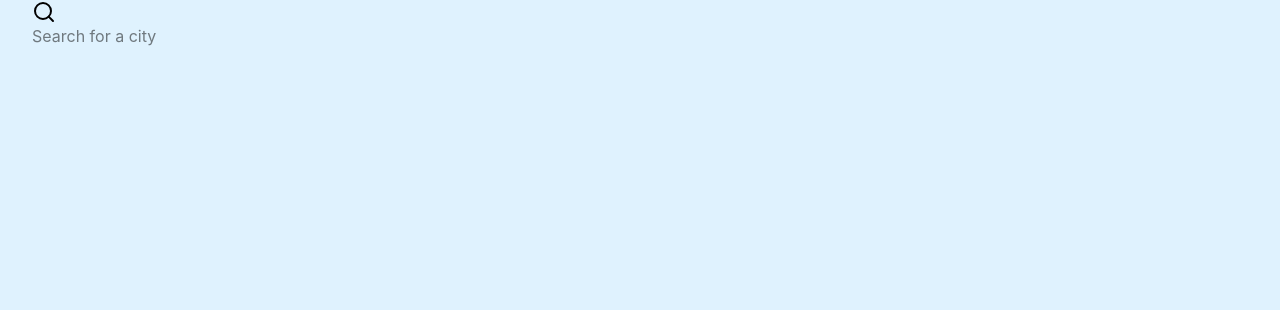
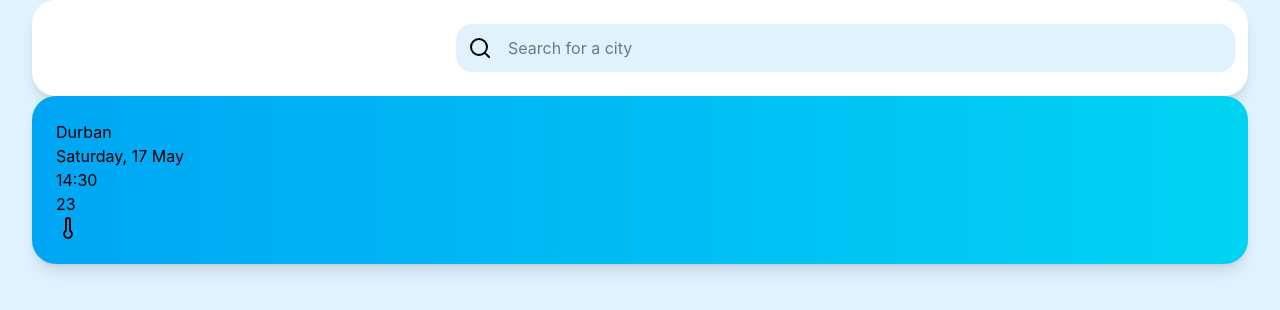
Before and after one commit to Happiness549/ReactTS-Weather-App, a React (Vite) app: page / in a window 1280 px wide. Shown: the top 310 px of the page. Built offline with nearby package versions, Linux system fonts and the light colour scheme.

Commit message:
Added a WeatherCard component that will display a current weather

```diff
--- a/src/components/SearchBar/SearchBar.tsx
+++ b/src/components/SearchBar/SearchBar.tsx
@@ -1,15 +1,27 @@
 import React from 'react'
 import { Input } from '../ui/Input'
 import { Search } from 'lucide-react'
+import { Card } from '../ui/Card'
+
 
 export const SearchBar = () => {
+  const [value, setValue] = React.useState('')
+
   return (
-    <div>
-        <Search/>
-        <input type="text"
-          placeholder='Search for a city'
-        />
 
+    <div >
+        <Card>
+
+            <div className='flex bg-sky-100 rounded-2xl p-3 w-2/3 ml-100 gap-4'>
+                 <Search/>
+                 <Input
+                    type='text'
+                    placeholder='Search for a city'
+                    value={value}
+                    onChange={(e) => setValue(e.target.value)}
+                    />
+            </div>
+        </Card>
     </div>
   )
 }
--- /dev/null
+++ b/src/components/WeatherCard/WeatherCard.tsx
@@ -0,0 +1,19 @@
+import React from 'react'
+import {Card} from '../ui/Card'
+import { Text } from '../ui/Text'
+import { Thermometer } from 'lucide-react'
+
+export const WeatherCard = () => {
+  return (
+    <Card className='bg-gradient-to-r from-sky-500 to-cyan-400'>
+            <Text variant={'h1'}>Durban</Text>
+            <Text variant={'p'}>Saturday, 17 May</Text>
+            <Text variant={'p'}>14:30</Text>
+            <Text variant={'h2'}>23 <Thermometer /></Text>
+
+
+
+
+    </Card>
+  )
+}
--- a/src/components/ui/Button.tsx
+++ b/src/components/ui/Button.tsx
@@ -1,5 +1,5 @@
 import React, { type ReactNode } from 'react'
-import { Text } from '../Text/Text';
+import { Text } from './Text';
 
 interface ButtonProps{
     text: string
--- a/src/components/ui/Card.tsx
+++ b/src/components/ui/Card.tsx
@@ -2,12 +2,14 @@ import React, { type ReactNode } from 'react'
 
 interface CardProps{
   children: ReactNode;
+  className?: string;
 }
 
-export const Card:React.FC<CardProps> = ({children}) => {
+export const Card : React.FC<CardProps> = ({children,className}) => {
   return (
-    <div className='rounded=3xl bg-white p-6 shadow-lg'>
+    <div className={`rounded-3xl bg-white p-6 shadow-lg ${className}`}>
         {children}
+
     </div>
   )
 }
--- a/src/components/ui/Container.tsx
+++ b/src/components/ui/Container.tsx
@@ -1,6 +1,6 @@
 import React from 'react'
 import type { ReactNode } from 'react'
-import { Text } from '../Text/Text'
+import { Text } from './Text'
 
 interface ContainerProps{
   children : ReactNode;
--- a/src/components/ui/Input.tsx
+++ b/src/components/ui/Input.tsx
@@ -15,7 +15,7 @@ export const Input:React.FC<InputProps> = ({type, placeholder, value, onChange})
           placeholder={placeholder}
           value={value}
           onChange={onChange}
-          className='w-full bg-transparent outline-none'
+          className='w-full  outline-none'
         />
 
     </div>
--- a/src/pages/Home/Home.tsx
+++ b/src/pages/Home/Home.tsx
@@ -2,6 +2,7 @@ import React from 'react'
 import {Container} from '../../components/ui/Container'
 import { Navbar } from '../../components/Navbar/Navbar'
 import {SearchBar} from '../../components/SearchBar/SearchBar'
+import { WeatherCard } from '../../components/WeatherCard/WeatherCard'
 
 export const Home = () => {
   return (
@@ -9,7 +10,7 @@ export const Home = () => {
         <Container>
             <Navbar/>
             <SearchBar/>
-
+            <WeatherCard />
         </Container>
     </div>
   )
```
Also changed, not shown: src/components/ui/Text.tsx (renamed from src/components/Text/Text.tsx).
